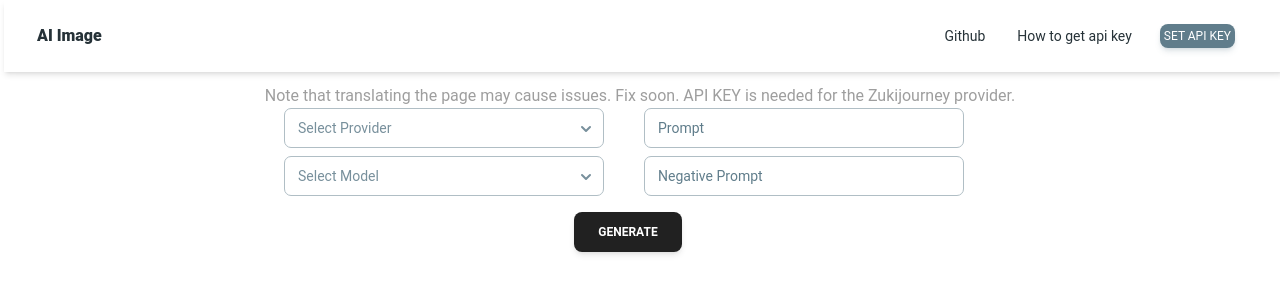
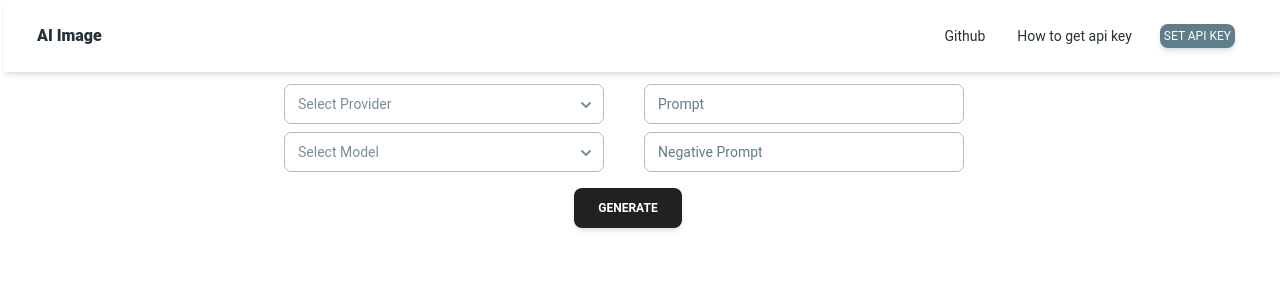
Before and after one commit to IrvinTM/imagineAI, a React (Vite) app: page / in a window 1280 px wide. Shown: the top 300 px of the page. Built offline with nearby package versions, Linux system fonts and the light colour scheme.

Commit message:
removed warning

```diff
--- a/src/Gen.jsx
+++ b/src/Gen.jsx
@@ -79,7 +79,6 @@ export function Gen() {
   return (
     <div className="flex flex-row content-center justify-center">
       <div className="flex flex-col items-center">
-        <p className="text-center text-gray-500">Note that translating the page may cause issues. Fix soon. API KEY is needed for the Zukijourney provider.</p>
         <div className="flex justify-center content-center flex-col lg:flex-row gap-2">
           <div>
             <div className="flex justify-center items-center">
```
